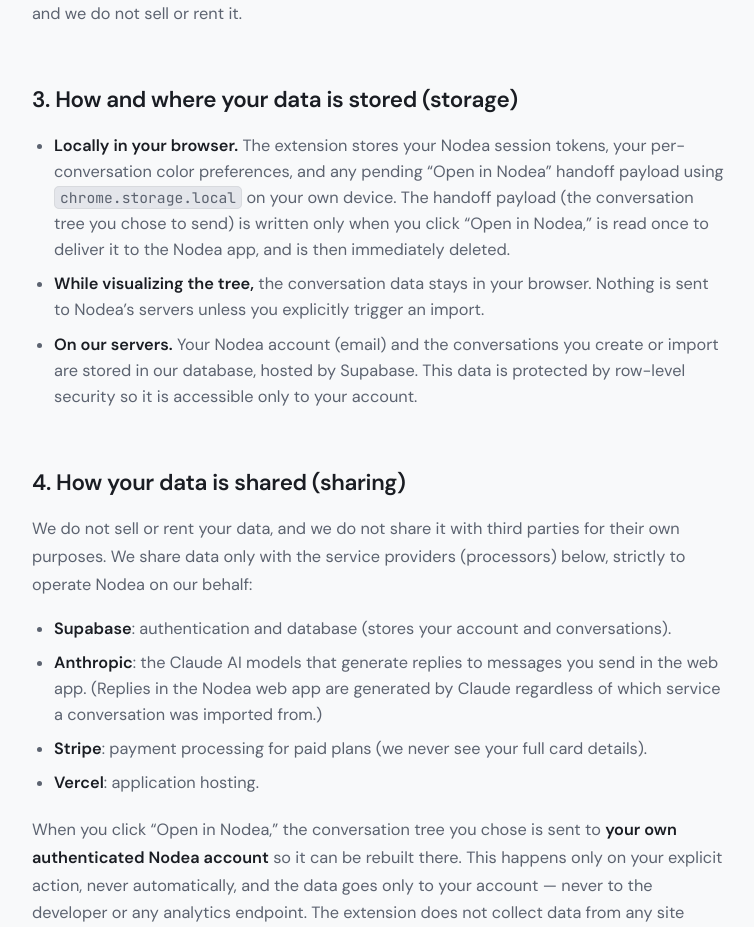
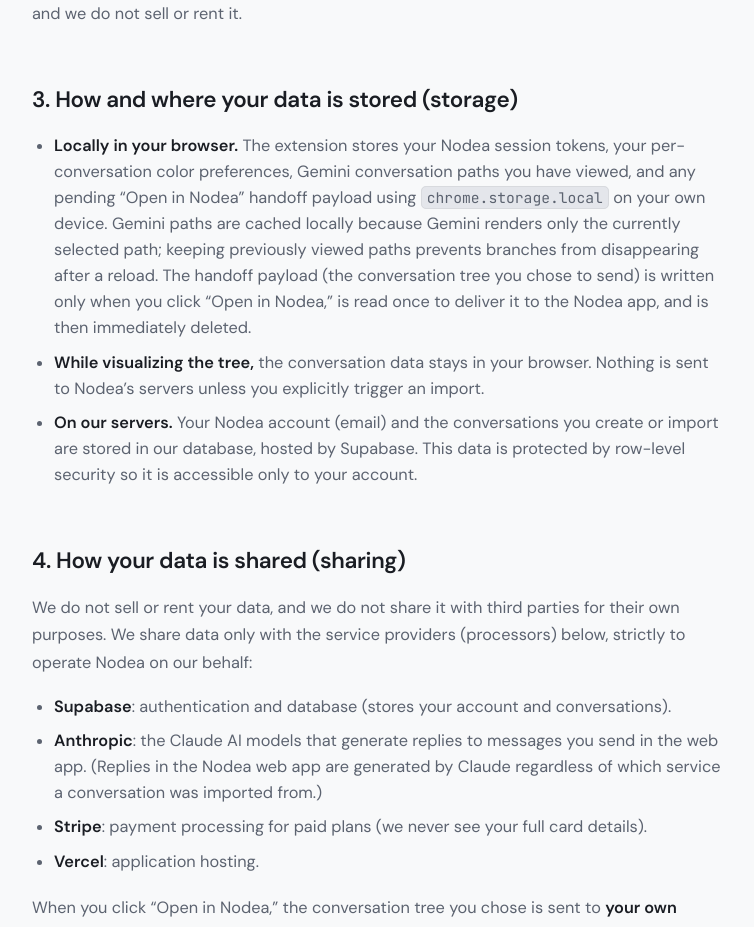
Before and after one commit to Elliott-Crosby/Nodea, a Next.js app: page /privacy in a window 1280 px wide. Shown: the part 1780-2707 px from the top of the page, without its empty margins (260-1014 px from the left). Built offline with nearby package versions, Linux system fonts and the light colour scheme; no server answers.

Commit message:
docs: disclose Gemini branch cache

```diff
--- a/src/app/privacy/page.tsx
+++ b/src/app/privacy/page.tsx
@@ -145,10 +145,13 @@
                 <li>
                   <strong>Locally in your browser.</strong>{' '}
                   The extension stores your
-                  Nodea session tokens, your per-conversation color preferences, and
-                  any pending &ldquo;Open in Nodea&rdquo; handoff payload using{' '}
+                  Nodea session tokens, your per-conversation color preferences,
+                  Gemini conversation paths you have viewed, and any pending{' '}
+                  &ldquo;Open in Nodea&rdquo; handoff payload using{' '}
                   <code>chrome.storage.local</code>{' '}
-                  on your own device. The handoff
+                  on your own device. Gemini paths are cached locally because Gemini
+                  renders only the currently selected path; keeping previously viewed
+                  paths prevents branches from disappearing after a reload. The handoff
                   payload (the conversation tree you chose to send) is written only when
                   you click &ldquo;Open in Nodea,&rdquo; is read once to deliver it to
                   the Nodea app, and is then immediately deleted.
```
Also changed, not shown: 1 other file (tests, documents, lock files or other folders).
